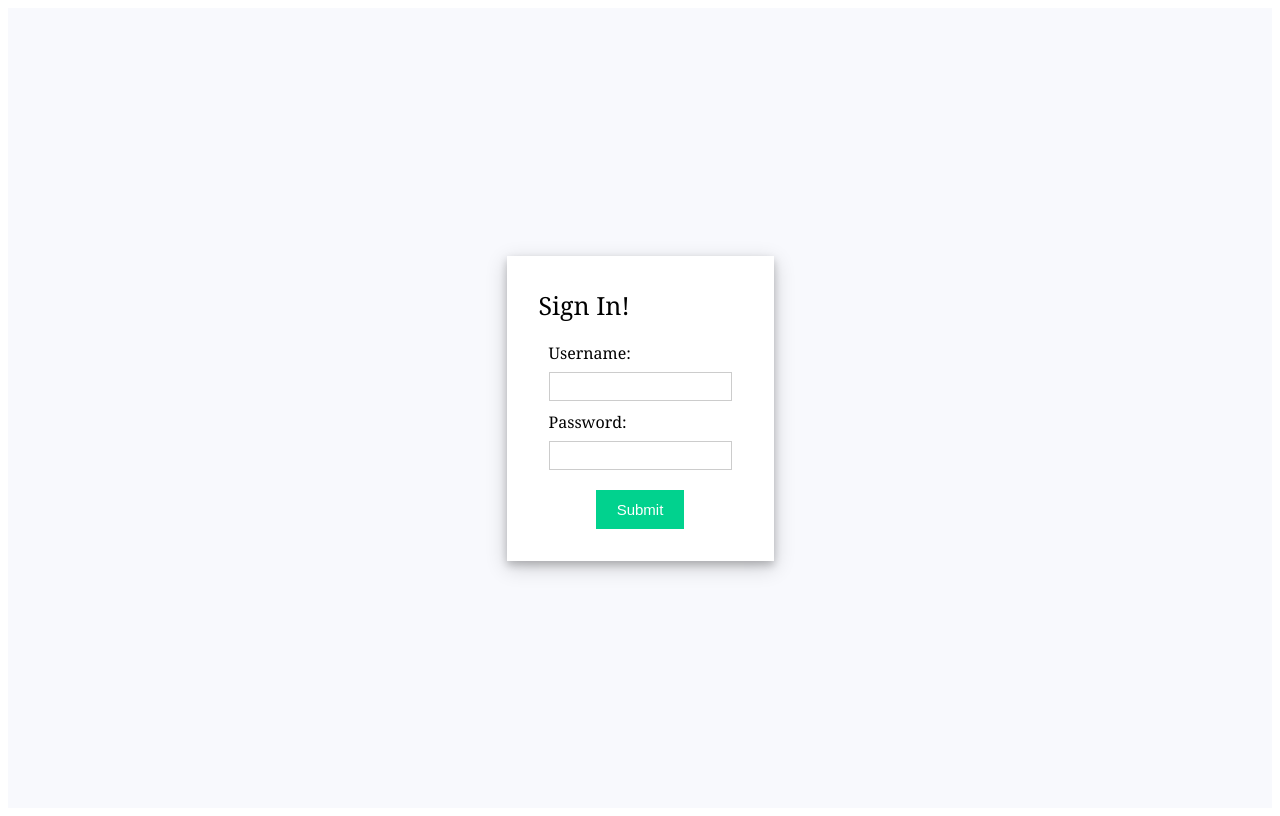
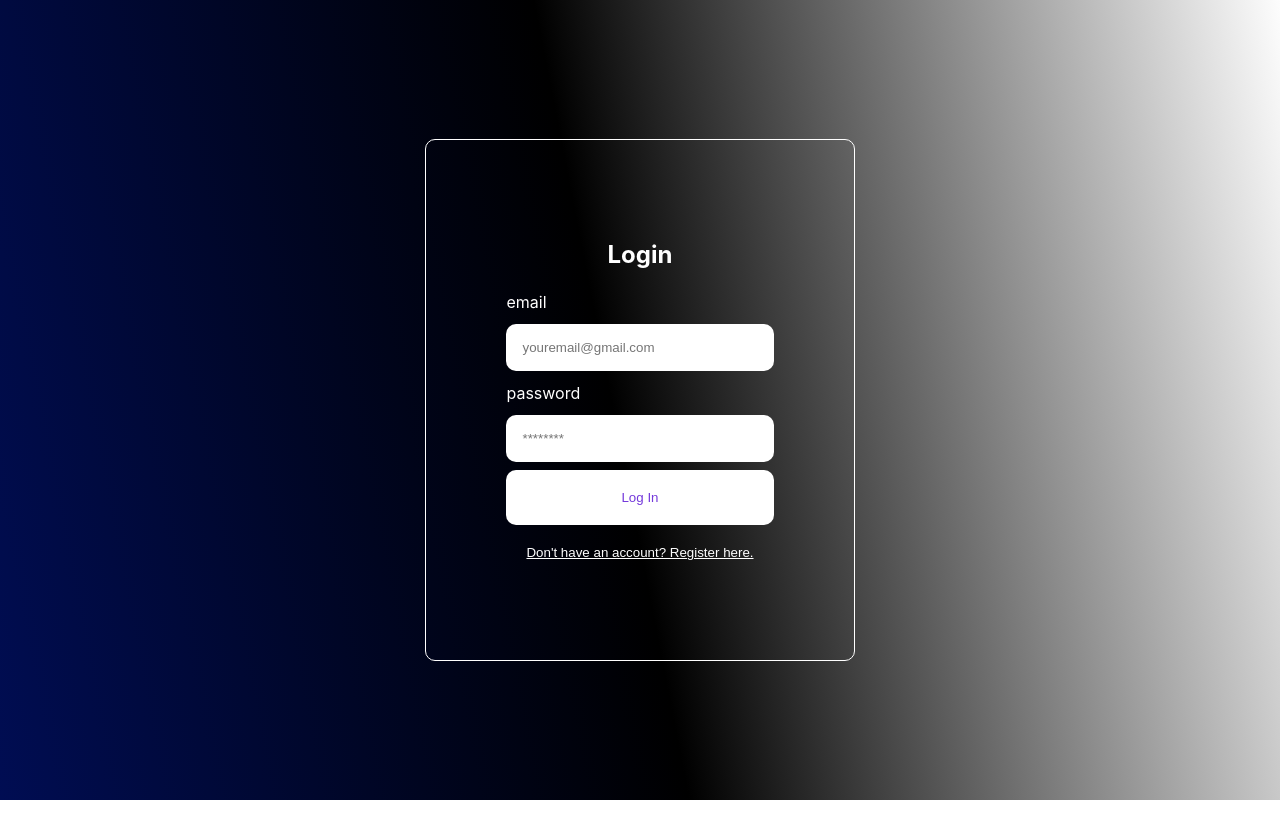
Before and after one commit to ASBIR-CS-426/asbir-app, a React (Create React App) app in the folder asbir/: page / in a window 1280 px wide. Built offline with nearby package versions, Linux system fonts and the light colour scheme.

Commit message:
more react stuff

```diff
--- /dev/null
+++ b/asbir/src/App.css
@@ -0,0 +1,50 @@
+.App {
+    text-align: center;
+    display: flex;
+    min-height: 100vh;
+    align-items: center;
+    justify-content: center;
+    color: white;
+    background-image: linear-gradient(79deg, #000d53, #000000 48%, #fdfdfd);
+  }
+
+  .auth-form-container, .login-form, .register-form {
+    display: flex;
+    flex-direction: column;
+  }
+
+  @media screen and (min-width: 600px) {
+    .auth-form-container {
+      padding: 5rem;
+      border: 1px solid white;
+      border-radius: 10px;
+      margin: 0.5rem;
+    }
+  }
+
+  label {
+    text-align: left;
+    padding: 0.25rem 0;
+  }
+
+  input {
+    margin: 0.5rem 0;
+    padding: 1rem;
+    border: none;
+    border-radius: 10px;
+  }
+
+  button {
+    border: none;
+    background-color: white;
+    padding: 20px;
+    border-radius: 10px;
+    cursor: pointer;
+    color: #7439db;
+  }
+
+  .link-btn {
+    background: none;
+    color: white;
+    text-decoration: underline;
+  }
--- /dev/null
+++ b/asbir/src/App.tsx
@@ -0,0 +1,27 @@
+import React, { useState } from "react";
+import './App.css';
+import { LoginForm } from "./LoginForm";
+import { Register } from "./Register";
+
+function App() {
+  const [currentForm, setCurrentForm] = useState('login');
+
+  const toggleForm = (formName: string) => {
+    setCurrentForm(formName);
+  }
+
+  return (
+    <div className="App">
+      {
+        currentForm === "login" ? <LoginForm onFormSwitch={toggleForm} /> : <Register onFormSwitch={toggleForm} />
+      }
+    </div>
+  );
+}
+
+export default App;
+
+// If you want to start measuring performance in your app, pass a function
+// to log results (for example: reportWebVitals(console.log))
+// or send to an analytics endpoint. Learn more: https://bit.ly/CRA-vitals
+// reportWebVitals();
--- a/asbir/src/LoginForm.css
+++ /dev/null
@@ -1,63 +0,0 @@
-.login-form {
-    font-family: sans-serif;
-    display: flex;
-    align-items: center;
-    justify-content: center;
-    flex-direction: column;
-    gap: 20px;
-    height: 100vh;
-    font-family: Cambria, Cochin, Georgia, Times, "Times New Roman", serif;
-    background-color: #f8f9fd;
-  }
-
-  input[type="text"],
-  input[type="password"] {
-    height: 25px;
-    border: 1px solid rgba(0, 0, 0, 0.2);
-  }
-
-  input[type="submit"] {
-    margin-top: 10px;
-    cursor: pointer;
-    font-size: 15px;
-    background: #01d28e;
-    border: 1px solid #01d28e;
-    color: #fff;
-    padding: 10px 20px;
-  }
-
-  input[type="submit"]:hover {
-    background: #6cf0c2;
-  }
-
-  .button-container {
-    display: flex;
-    justify-content: center;
-  }
-
-  .render-form {
-    background-color: white;
-    padding: 2rem;
-    box-shadow: 0 4px 8px 0 rgba(0, 0, 0, 0.2), 0 6px 20px 0 rgba(0, 0, 0, 0.19);
-  }
-
-  .list-container {
-    display: flex;
-  }
-
-  .error {
-    color: red;
-    font-size: 12px;
-  }
-
-  .title {
-    font-size: 25px;
-    margin-bottom: 20px;
-  }
-
-  .input-container {
-    display: flex;
-    flex-direction: column;
-    gap: 8px;
-    margin: 10px;
-  }
--- a/asbir/src/LoginForm.tsx
+++ b/asbir/src/LoginForm.tsx
@@ -1,98 +1,30 @@
-import { stringify } from "querystring";
-import React, { FormEvent, useState } from "react";
-import ReactDOM from "react-dom";
+import React, { useState } from "react";
 
-import "./LoginForm.css";
-
-const LoginForm = () => {
-  const [errorMessages, setErrorMessages] = useState<{name:string, message:string}>({name:'', message:''});
-  const [isSubmitted, setIsSubmitted] = useState(false);
-  const [formData, setFormData] = useState<{uname:string,pword:string}>({uname:'',pword:''});
-
-  let passwordDatabase = [
-    {
-      username : "bpatchin",
-      password : "thisisapassword"
-    },
-    {
-      username : "trichnak",
-      password : "iamapassword"
-    },
-    {
-      username : "amcdonough",
-      password : "thisisthepassword"
-    }
-  ];
-
-  const errors = {
-    username: "invalid username",
-    password: "invalid password"
-  };
-
-  const handleSubmit = (event:FormEvent<HTMLFormElement>) => {
-    event.preventDefault();
+interface LoginFormProps {
+  onFormSwitch: Function
+}
 
 
-    const userData = passwordDatabase.find((user) => user.username === formData.uname);
+export const LoginForm = (props: LoginFormProps) => {
+    const [email, setEmail] = useState('');
+    const [pass, setPass] = useState('');
 
-    if (userData) {
-      if (userData.password !== formData.pword) {
-        setErrorMessages({name: "p", message: errors.password});
-      }
-      else {
-        setIsSubmitted(true);
-      }
+    const handleSubmit = (e: React.SyntheticEvent) => {
+        e.preventDefault();
+        console.log(email);
     }
-    else {
-      setErrorMessages({name: "u", message: errors.username});
-    }
-  };
 
-  const handleChange = (e:FormEvent<HTMLInputElement>) => {
-    setFormData({
-      ...formData,
-      [e.currentTarget.name]: e.currentTarget.value.trim()
-    })
-  };
-
-  const renderErrorMessage = (name:string) => {
-    name === errorMessages.name && (
-      <div className="error">{errorMessages.message}</div>
-    );
-  }
-
-  const renderForm = (
-    <div className="form">
-      <form onSubmit={handleSubmit}>
-        <div className ="input-container">
-          <>
-            <label>Username: </label>
-            <input type="text" name="uname" onChange={handleChange} required />
-            {renderErrorMessage("uname")}
-          </>
+    return (
+        <div className="auth-form-container">
+            <h2>Login</h2>
+            <form className="login-form" onSubmit={handleSubmit}>
+                <label htmlFor="email">email</label>
+                <input value={email} onChange={(e) => setEmail(e.target.value)}type="email" placeholder="youremail@gmail.com" id="email" name="email" />
+                <label htmlFor="password">password</label>
+                <input value={pass} onChange={(e) => setPass(e.target.value)} type="password" placeholder="********" id="password" name="password" />
+                <button type="submit">Log In</button>
+            </form>
+            <button className="link-btn" onClick={() => props.onFormSwitch('register')}>Don't have an account? Register here.</button>
         </div>
-        <div className ="input-container">
-          <>
-            <label>Password: </label>
-            <input type="text" name="pass" onChange={handleChange} required />
-            {renderErrorMessage("pass")}
-          </>
-        </div>
-        <div className="button-container">
-          <input type="submit" />
-        </div>
-      </form>
-    </div>
-  );
-
-  return(
-    <div className="login-form">
-      <div className="render-form">
-        <div className="title">Sign In!</div>
-        {isSubmitted ? <div>User is successfully logged in</div> : renderForm}
-      </div>
-    </div>
-  );
+    )
 }
-
-export default LoginForm;
--- /dev/null
+++ b/asbir/src/Register.tsx
@@ -0,0 +1,32 @@
+import React, { useState } from "react";
+
+interface RegisterProps {
+    onFormSwitch: Function
+}
+
+export const Register = (props: RegisterProps) => {
+    const [email, setEmail] = useState('');
+    const [pass, setPass] = useState('');
+    const [name, setName] = useState('');
+
+    const handleSubmit = (e: React.SyntheticEvent) => {
+        e.preventDefault();
+        console.log(email);
+    }
+
+    return (
+        <div className="auth-form-container">
+            <h2>Register</h2>
+        <form className="register-form" onSubmit={handleSubmit}>
+            <label htmlFor="name">Full name</label>
+            <input value={name} name="name" id="name" placeholder="full Name" />
+            <label htmlFor="email">email</label>
+            <input value={email} onChange={(e) => setEmail(e.target.value)}type="email" placeholder="youremail@gmail.com" id="email" name="email" />
+            <label htmlFor="password">password</label>
+            <input value={pass} onChange={(e) => setPass(e.target.value)} type="password" placeholder="********" id="password" name="password" />
+            <button type="submit">Log In</button>
+        </form>
+        <button className="link-btn" onClick={() => props.onFormSwitch('login')}>Already have an account? Login here.</button>
+    </div>
+    )
+}
--- /dev/null
+++ b/asbir/src/index.css
@@ -0,0 +1,13 @@
+body {
+    margin: 0;
+    font-family: -apple-system, BlinkMacSystemFont, 'Segoe UI', 'Roboto', 'Oxygen',
+      'Ubuntu', 'Cantarell', 'Fira Sans', 'Droid Sans', 'Helvetica Neue',
+      sans-serif;
+    -webkit-font-smoothing: antialiased;
+    -moz-osx-font-smoothing: grayscale;
+  }
+
+  code {
+    font-family: source-code-pro, Menlo, Monaco, Consolas, 'Courier New',
+      monospace;
+  }
--- a/asbir/src/index.tsx
+++ b/asbir/src/index.tsx
@@ -1,18 +1,11 @@
 import React from 'react';
 import ReactDOM from 'react-dom/client';
-import LoginForm from './LoginForm';
-import reportWebVitals from './reportWebVitals';
+import './index.css';
+import App from './App';
 
-const root = ReactDOM.createRoot(
-  document.getElementById('root') as HTMLElement
-);
+const root = ReactDOM.createRoot(document.getElementById('root')!);
 root.render(
   <React.StrictMode>
-    <LoginForm />
+    <App />
   </React.StrictMode>
 );
-
-// If you want to start measuring performance in your app, pass a function
-// to log results (for example: reportWebVitals(console.log))
-// or send to an analytics endpoint. Learn more: https://bit.ly/CRA-vitals
-reportWebVitals();
```
Also changed, not shown: 1 other file (tests, documents, lock files or other folders).
